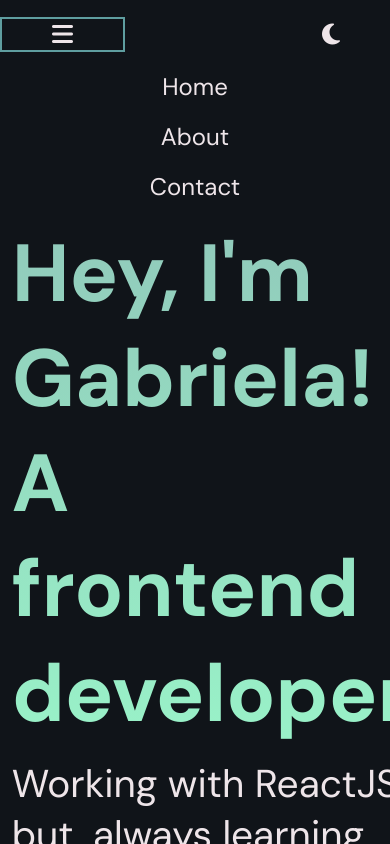
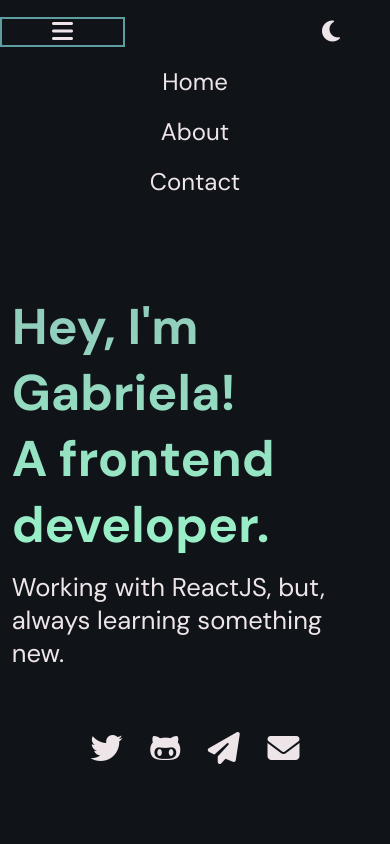
Before and after one commit to gdiasb/initJS, a website built with Vite: page index.html in a window 390 px wide. Both pictures are taken after a click on the button 62 px from the left and 34 px from the top of the page. Built offline with nearby package versions, Linux system fonts and the light colour scheme.

Commit message:
:iphone: Work on font-sizes
Updated --font-size-h1 and --font-size-h2 to be base on width screen

```diff
--- a/src/styles/elements/base.css
+++ b/src/styles/elements/base.css
@@ -15,12 +15,13 @@
 h1 {
   font-size: var(--font-size-h1);
   font-weight: 700;
-  font-family: 'DM Sans', sans-serif;
 }
 
 h2 {
   font-size: var(--font-size-h2);
 }
+
+li {font-size: var(--font-size-li);}
 
 header {
   /* border: 2.5px solid rgb(185, 81, 81); */
@@ -47,3 +48,7 @@ button {
     grid-template-columns: 11fr 1fr;
   }
 }
+
+@media screen and (min-width: 1200px) {
+
+}
--- a/src/styles/settings/fonts.css
+++ b/src/styles/settings/fonts.css
@@ -1,8 +1,17 @@
 :root {
-  --font-size: 24px;
-  --font-size-h1: 2.618rem;
-  --font-size-h1: 3.375rem;
-  --font-size-h2: 1.618rem;
-  /* --font-size-h2: 2.25rem; */
-  --font-size-h3: 1.5rem;
+  --font-size: 16px;
+
+  --font-size-h1: 3.1375rem;
+  --font-size-h2: 1.6rem;
+  --font-size-li: 1.5rem;
+
+
 }
+
+@media screen and (min-width: 1200px) {
+  :root {
+    --font-size-h1: 4rem;
+    --font-size-h2: 2rem;
+  }
+
+}
```
